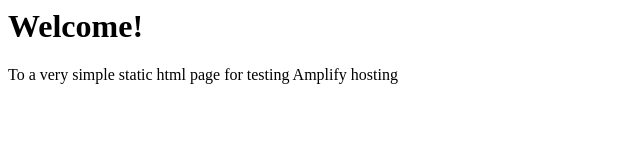
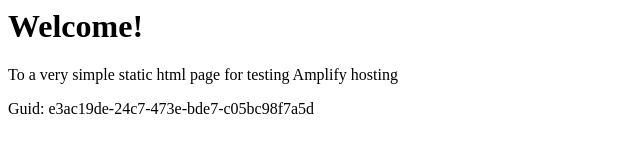
Before and after one commit to aws-aemilia-pdx/Github-PR-Commit-Integration-Test-DoNotTouch-GitHubAutoBuildPrPreviewCanaryTest-v1-beta-us-west-2, a website: page src/index.html in a window 1280 px wide. Shown: the whole page, without its empty margins (0-640 px from the left). Drawn offline with Linux system fonts and the light colour scheme.

Commit message:
commit from integ tests

```diff
--- a/src/index.html
+++ b/src/index.html
@@ -1,3 +1,5 @@
+
+
 <html lang="en">
 
 <head>
@@ -10,6 +12,6 @@
 <body>
     <h1>Welcome!</h1>
     <p>To a very simple static html page for testing Amplify hosting</p>
-</body>
+    <p>Guid: e3ac19de-24c7-473e-bde7-c05bc98f7a5d</p></body>
 
 </html>
```
